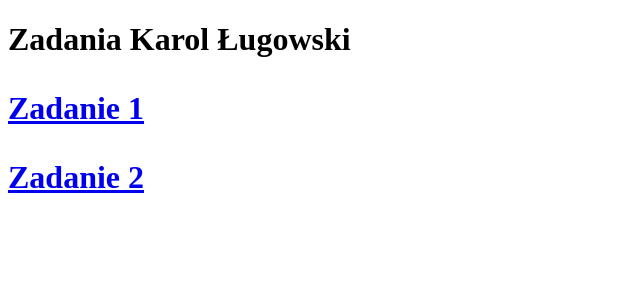
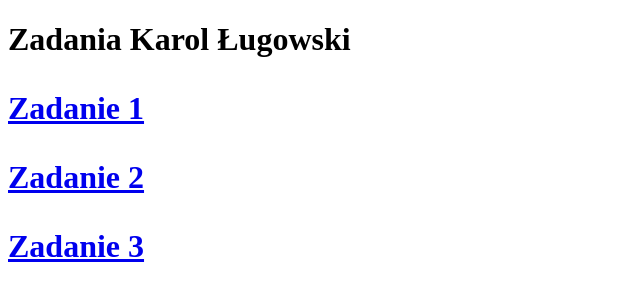
Before and after one commit to 9934763u/G, a plain HTML site: page index.html in a window 1280 px wide. Shown: the whole page, without its empty margins (0-640 px from the left). Drawn offline with Linux system fonts and the light colour scheme.

Commit message:
Update index.html

```diff
--- a/index.html
+++ b/index.html
@@ -8,5 +8,6 @@
 <h1>Zadania Karol Ługowski</h>
 <p><a href="pPierwszy.html">Zadanie 1</a>
 <p><a href="zadanie_2.html">Zadanie 2</a>
+<p><a href="zadanie3.html">Zadanie 3</a>
 </body>
 </html>
```
